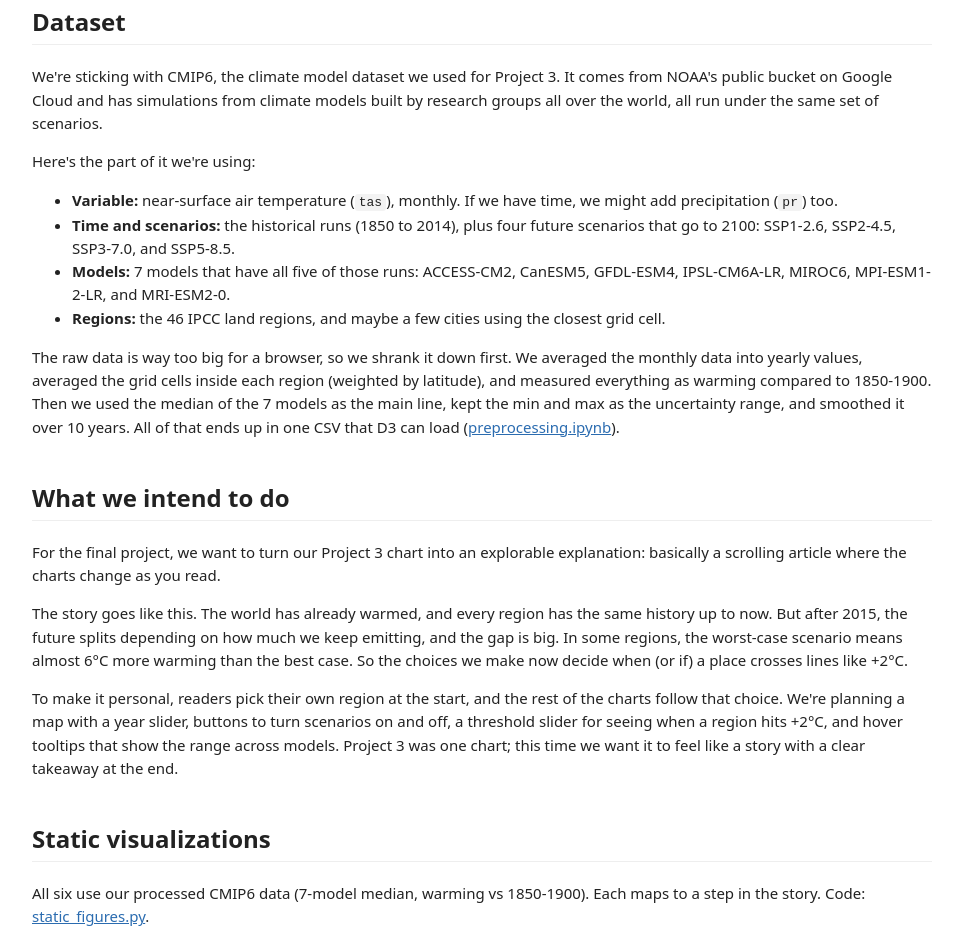
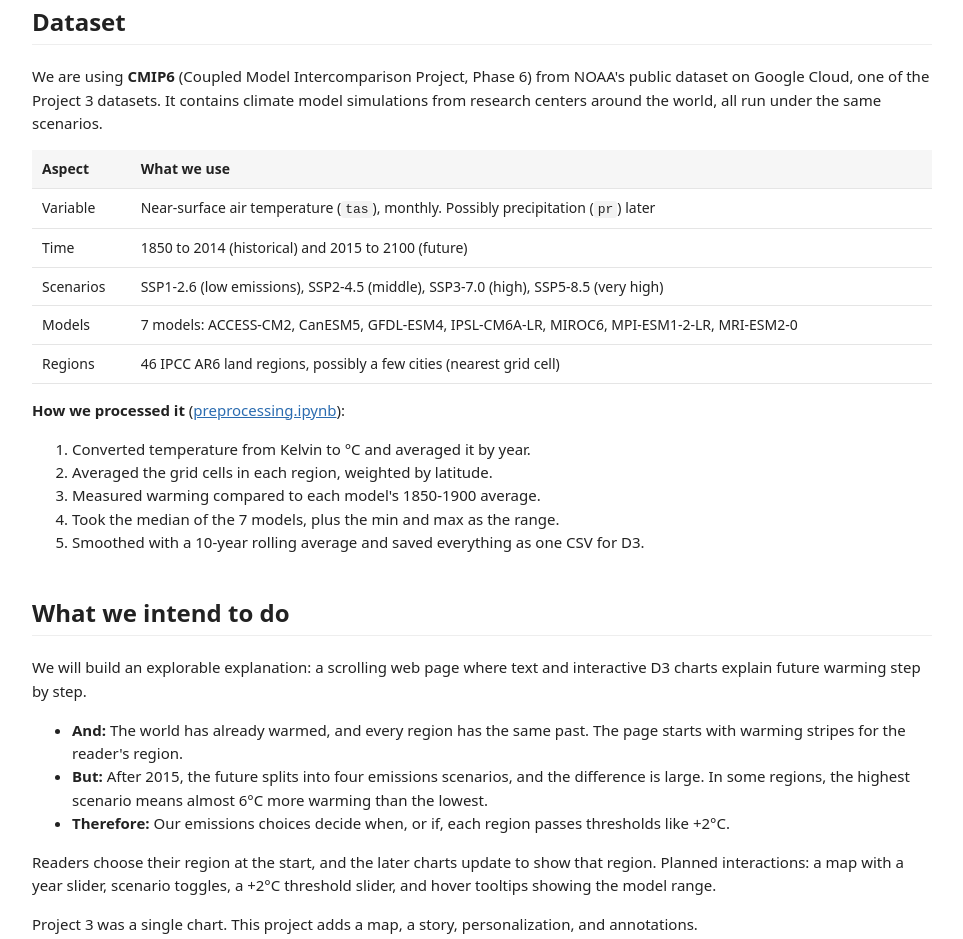
Before and after one commit to chaylennn/Forks-in-the-Forecast, a plain HTML site: page index.html in a window 1280 px wide. Shown: the part 247-1186 px from the top of the page, without its empty margins (158-1121 px from the left). Drawn offline with Linux system fonts and the light colour scheme.

Commit message:
more changes yay

```diff
--- a/index.html
+++ b/index.html
@@ -17,44 +17,46 @@
   <section>
     <h2>Dataset</h2>
     <p>
-      We're sticking with CMIP6, the climate model dataset we used for Project 3. It comes from NOAA's public bucket
-      on Google Cloud and has simulations from climate models built by research groups all over the world, all run
-      under the same set of scenarios.
+      We are using <strong>CMIP6</strong> (Coupled Model Intercomparison Project, Phase 6) from NOAA's public dataset
+      on Google Cloud, one of the Project 3 datasets. It contains climate model simulations from research centers
+      around the world, all run under the same scenarios.
     </p>
-    <p>Here's the part of it we're using:</p>
-    <ul>
-      <li><strong>Variable:</strong> near-surface air temperature (<code>tas</code>), monthly. If we have time, we might add precipitation (<code>pr</code>) too.</li>
-      <li><strong>Time and scenarios:</strong> the historical runs (1850 to 2014), plus four future scenarios that go to 2100: SSP1-2.6, SSP2-4.5, SSP3-7.0, and SSP5-8.5.</li>
-      <li><strong>Models:</strong> 7 models that have all five of those runs: ACCESS-CM2, CanESM5, GFDL-ESM4, IPSL-CM6A-LR, MIROC6, MPI-ESM1-2-LR, and MRI-ESM2-0.</li>
-      <li><strong>Regions:</strong> the 46 IPCC land regions, and maybe a few cities using the closest grid cell.</li>
-    </ul>
-    <p>
-      The raw data is way too big for a browser, so we shrank it down first. We averaged the monthly data into yearly
-      values, averaged the grid cells inside each region (weighted by latitude), and measured everything as warming
-      compared to 1850-1900. Then we used the median of the 7 models as the main line, kept the min and max as the
-      uncertainty range, and smoothed it over 10 years. All of that ends up in one CSV that D3 can load
-      (<a href="analysis/preprocessing.ipynb">preprocessing.ipynb</a>).
-    </p>
+    <table>
+      <thead><tr><th>Aspect</th><th>What we use</th></tr></thead>
+      <tbody>
+        <tr><td>Variable</td><td>Near-surface air temperature (<code>tas</code>), monthly. Possibly precipitation (<code>pr</code>) later</td></tr>
+        <tr><td>Time</td><td>1850 to 2014 (historical) and 2015 to 2100 (future)</td></tr>
+        <tr><td>Scenarios</td><td>SSP1-2.6 (low emissions), SSP2-4.5 (middle), SSP3-7.0 (high), SSP5-8.5 (very high)</td></tr>
+        <tr><td>Models</td><td>7 models: ACCESS-CM2, CanESM5, GFDL-ESM4, IPSL-CM6A-LR, MIROC6, MPI-ESM1-2-LR, MRI-ESM2-0</td></tr>
+        <tr><td>Regions</td><td>46 IPCC AR6 land regions, possibly a few cities (nearest grid cell)</td></tr>
+      </tbody>
+    </table>
+    <p><strong>How we processed it</strong> (<a href="analysis/preprocessing.ipynb">preprocessing.ipynb</a>):</p>
+    <ol>
+      <li>Converted temperature from Kelvin to °C and averaged it by year.</li>
+      <li>Averaged the grid cells in each region, weighted by latitude.</li>
+      <li>Measured warming compared to each model's 1850-1900 average.</li>
+      <li>Took the median of the 7 models, plus the min and max as the range.</li>
+      <li>Smoothed with a 10-year rolling average and saved everything as one CSV for D3.</li>
+    </ol>
   </section>
 
   <section>
     <h2>What we intend to do</h2>
     <p>
-      For the final project, we want to turn our Project 3 chart into an explorable explanation: basically a
-      scrolling article where the charts change as you read.
+      We will build an explorable explanation: a scrolling web page where text and interactive D3 charts explain
+      future warming step by step.
     </p>
+    <ul>
+      <li><strong>And:</strong> The world has already warmed, and every region has the same past. The page starts with warming stripes for the reader's region.</li>
+      <li><strong>But:</strong> After 2015, the future splits into four emissions scenarios, and the difference is large. In some regions, the highest scenario means almost 6°C more warming than the lowest.</li>
+      <li><strong>Therefore:</strong> Our emissions choices decide when, or if, each region passes thresholds like +2°C.</li>
+    </ul>
     <p>
-      The story goes like this. The world has already warmed, and every region has the same history up to now. But
-      after 2015, the future splits depending on how much we keep emitting, and the gap is big. In some regions, the
-      worst-case scenario means almost 6°C more warming than the best case. So the choices we make now decide when
-      (or if) a place crosses lines like +2°C.
+      Readers choose their region at the start, and the later charts update to show that region. Planned interactions:
+      a map with a year slider, scenario toggles, a +2°C threshold slider, and hover tooltips showing the model range.
     </p>
-    <p>
-      To make it personal, readers pick their own region at the start, and the rest of the charts follow that choice.
-      We're planning a map with a year slider, buttons to turn scenarios on and off, a threshold slider for seeing
-      when a region hits +2°C, and hover tooltips that show the range across models. Project 3 was one chart; this
-      time we want it to feel like a story with a clear takeaway at the end.
-    </p>
+    <p>Project 3 was a single chart. This project adds a map, a story, personalization, and annotations.</p>
   </section>
 
   <section>
```
